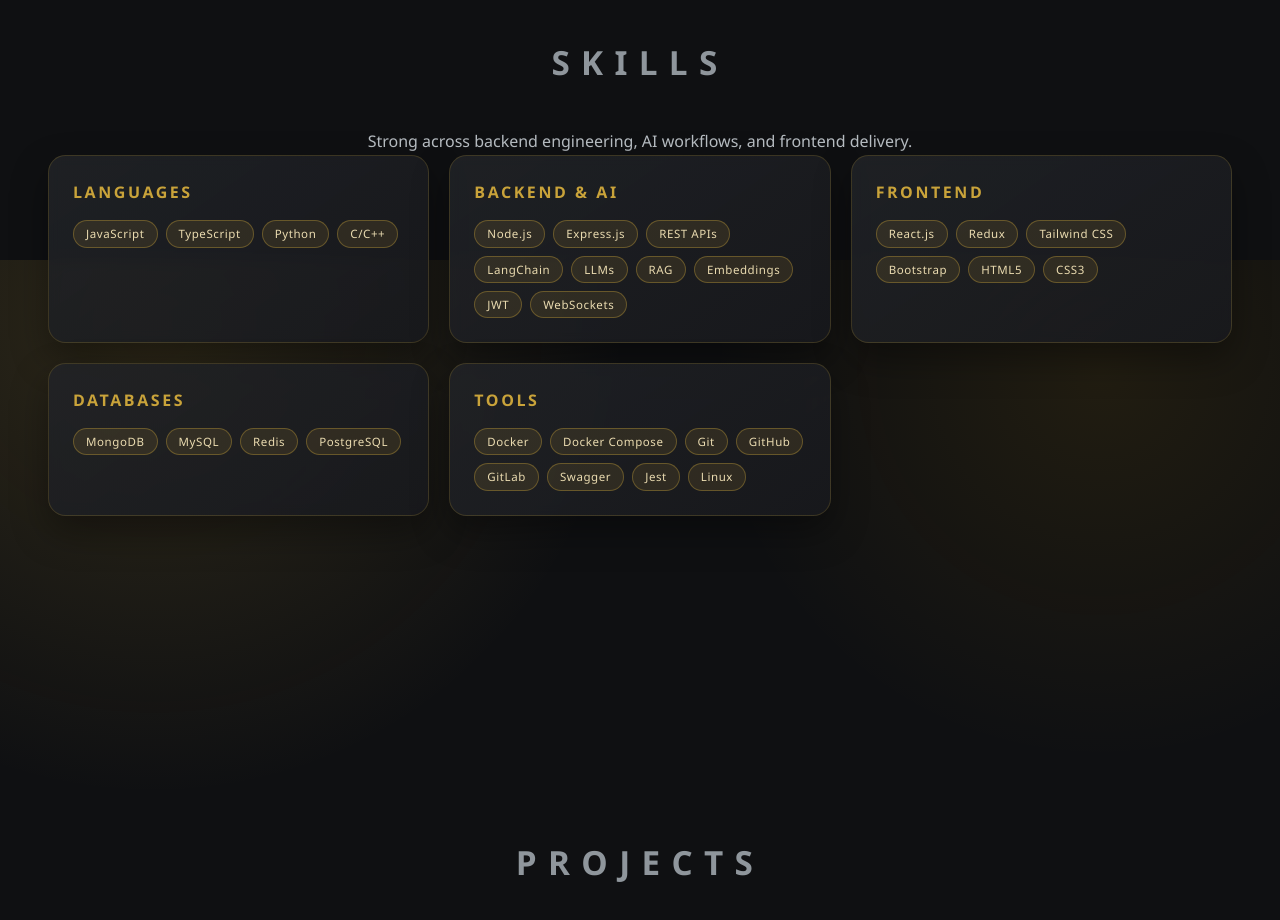
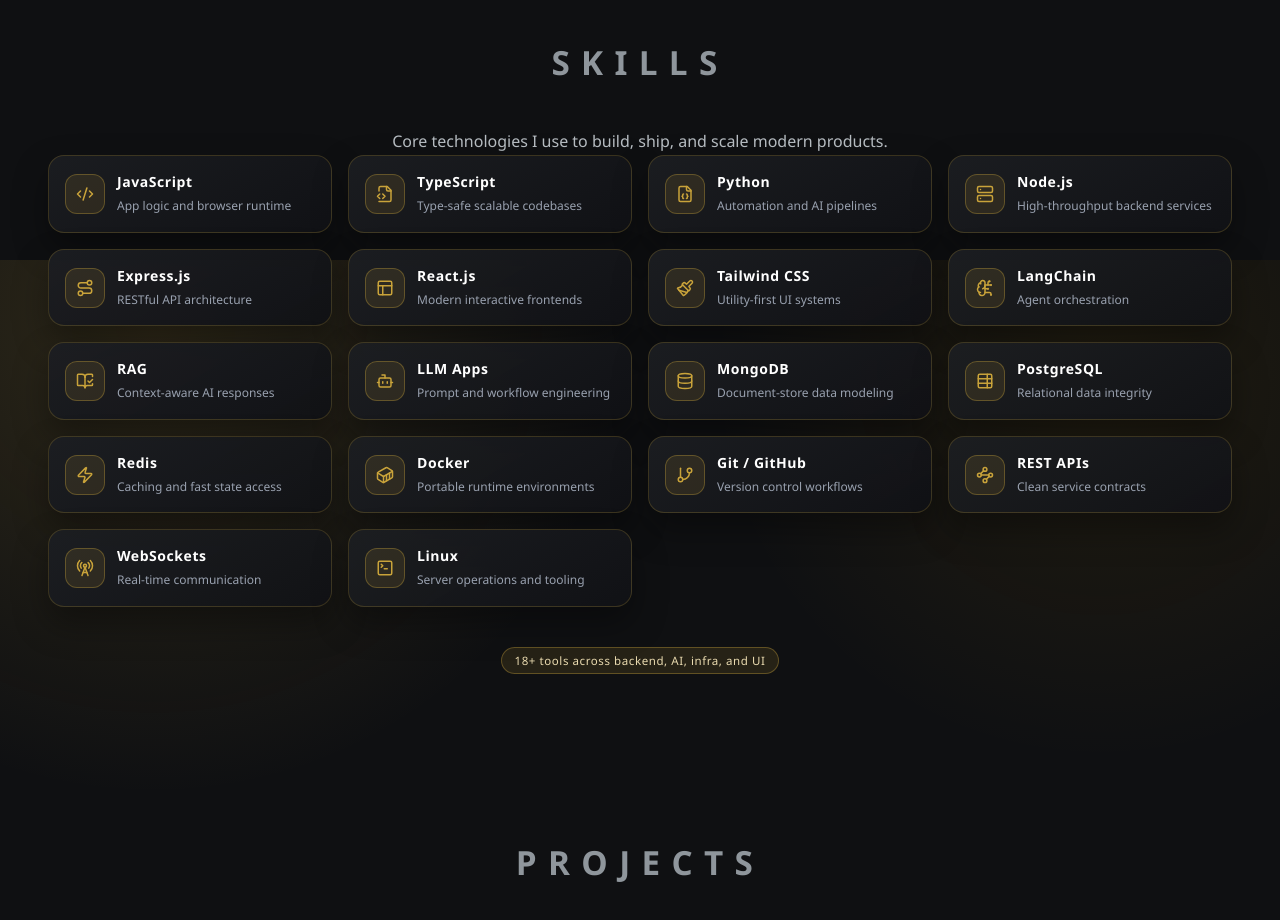
Before and after one commit to Amarjeetkumar123/My-Portfolio, a React (Vite) app: page / in a window 1280 px wide. Shown: the part 2940-3860 px from the top of the page. Built offline with nearby package versions, Linux system fonts and the light colour scheme; no server answers.

Commit message:
feat: Add skills data and update Skills component to display technology icons and details

```diff
--- a/src/components/Skills.jsx
+++ b/src/components/Skills.jsx
@@ -1,4 +1,46 @@
-import { skillGroups } from "../data/portfolioData";
+import {
+  BookOpenCheck,
+  Bot,
+  BrainCircuit,
+  Code2,
+  Container,
+  Database,
+  FileCode2,
+  FileJson,
+  GitBranch,
+  Paintbrush,
+  PanelsTopLeft,
+  RadioTower,
+  Route,
+  Server,
+  Sparkles,
+  TableProperties,
+  TerminalSquare,
+  Waypoints,
+  Zap,
+} from "lucide-react";
+import { skills } from "../data/portfolioData";
+
+const skillIcons = {
+  BookOpenCheck,
+  Bot,
+  BrainCircuit,
+  Code2,
+  Container,
+  Database,
+  FileCode2,
+  FileJson,
+  GitBranch,
+  Paintbrush,
+  PanelsTopLeft,
+  RadioTower,
+  Route,
+  Server,
+  TableProperties,
+  TerminalSquare,
+  Waypoints,
+  Zap,
+};
 
 export default function Skills() {
   return (
@@ -6,24 +48,34 @@
       <div className="container-shell space-y-10">
         <h2 className="section-title">Skills</h2>
         <p className="section-subtitle">
-          Strong across backend engineering, AI workflows, and frontend delivery.
+          Core technologies I use to build, ship, and scale modern products.
         </p>
 
-        <div className="grid gap-5 md:grid-cols-2 lg:grid-cols-3">
-          {skillGroups.map((group) => (
-            <article key={group.title} className="glass-card p-6">
-              <h3 className="text-base font-semibold uppercase tracking-[0.16em] text-[var(--gold)]">
-                {group.title}
-              </h3>
-              <div className="mt-4 flex flex-wrap gap-2">
-                {group.items.map((item) => (
-                  <span key={item} className="chip">
-                    {item}
+        <div className="grid grid-cols-1 gap-4 sm:grid-cols-2 lg:grid-cols-3 xl:grid-cols-4">
+          {skills.map((skill) => {
+            const Icon = skillIcons[skill.icon] ?? Sparkles;
+
+            return (
+              <article
+                key={skill.name}
+                className="group relative overflow-hidden rounded-2xl border border-[rgba(201,163,58,0.22)] bg-[linear-gradient(150deg,rgba(28,30,34,0.95),rgba(17,18,22,0.96))] p-4 shadow-[0_16px_34px_rgba(0,0,0,0.34)] transition duration-300 hover:-translate-y-1 hover:border-[rgba(201,163,58,0.56)]"
+              >
+                <div className="pointer-events-none absolute -right-8 -top-8 h-24 w-24 rounded-full bg-[radial-gradient(circle,rgba(201,163,58,0.28),transparent_65%)] opacity-0 transition duration-300 group-hover:opacity-100" />
+                <div className="flex items-start gap-3">
+                  <span className="mt-0.5 rounded-xl border border-[rgba(201,163,58,0.35)] bg-[rgba(201,163,58,0.12)] p-2.5 text-[var(--gold)]">
+                    <Icon size={18} />
                   </span>
-                ))}
-              </div>
-            </article>
-          ))}
+                  <div>
+                    <h3 className="text-sm font-semibold tracking-[0.04em] text-white">{skill.name}</h3>
+                    <p className="mt-1 text-xs leading-relaxed text-gray-400">{skill.detail}</p>
+                  </div>
+                </div>
+              </article>
+            );
+          })}
+        </div>
+        <div className="flex justify-center">
+          <span className="chip">18+ tools across backend, AI, infra, and UI</span>
         </div>
       </div>
     </section>
--- a/src/data/portfolioData.js
+++ b/src/data/portfolioData.js
@@ -86,6 +86,27 @@
   },
 ];
 
+export const skills = [
+  { name: "JavaScript", icon: "Code2", detail: "App logic and browser runtime" },
+  { name: "TypeScript", icon: "FileCode2", detail: "Type-safe scalable codebases" },
+  { name: "Python", icon: "FileJson", detail: "Automation and AI pipelines" },
+  { name: "Node.js", icon: "Server", detail: "High-throughput backend services" },
+  { name: "Express.js", icon: "Route", detail: "RESTful API architecture" },
+  { name: "React.js", icon: "PanelsTopLeft", detail: "Modern interactive frontends" },
+  { name: "Tailwind CSS", icon: "Paintbrush", detail: "Utility-first UI systems" },
+  { name: "LangChain", icon: "BrainCircuit", detail: "Agent orchestration" },
+  { name: "RAG", icon: "BookOpenCheck", detail: "Context-aware AI responses" },
+  { name: "LLM Apps", icon: "Bot", detail: "Prompt and workflow engineering" },
+  { name: "MongoDB", icon: "Database", detail: "Document-store data modeling" },
+  { name: "PostgreSQL", icon: "TableProperties", detail: "Relational data integrity" },
+  { name: "Redis", icon: "Zap", detail: "Caching and fast state access" },
+  { name: "Docker", icon: "Container", detail: "Portable runtime environments" },
+  { name: "Git / GitHub", icon: "GitBranch", detail: "Version control workflows" },
+  { name: "REST APIs", icon: "Waypoints", detail: "Clean service contracts" },
+  { name: "WebSockets", icon: "RadioTower", detail: "Real-time communication" },
+  { name: "Linux", icon: "TerminalSquare", detail: "Server operations and tooling" },
+];
+
 export const projects = [
   {
     title: "Netflix Clone - Full Stack Streaming Platform",
```
